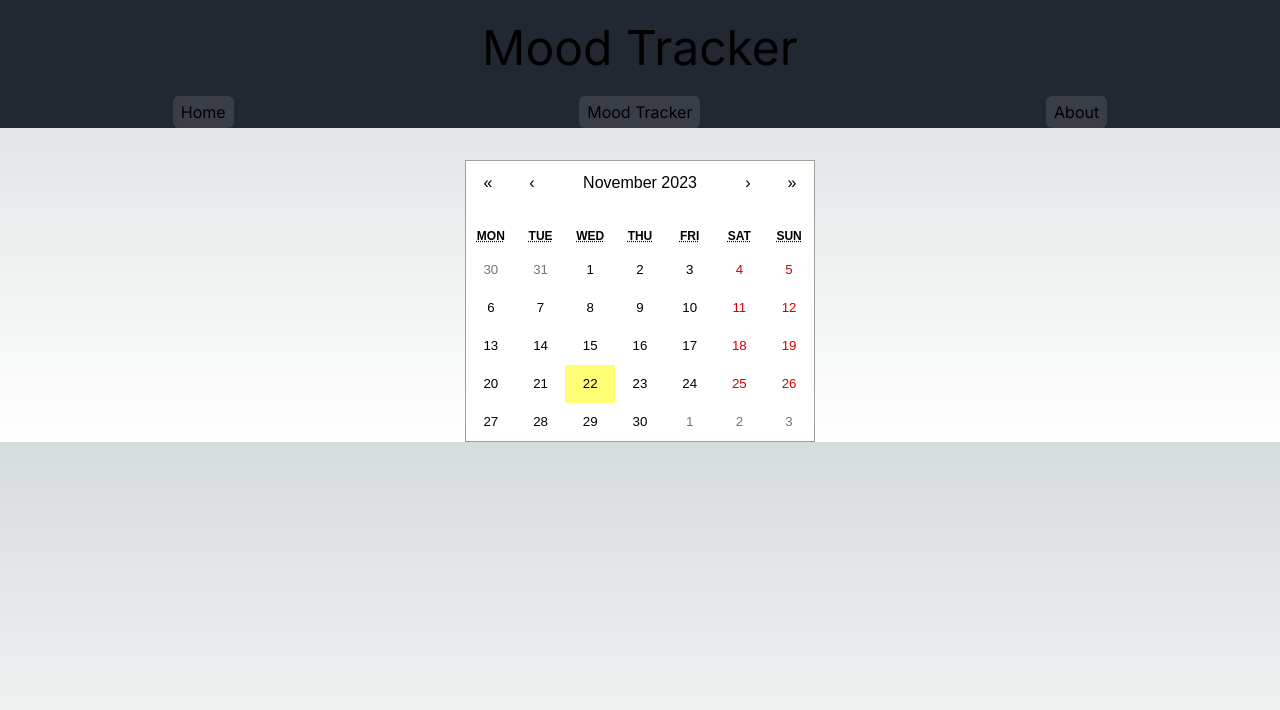
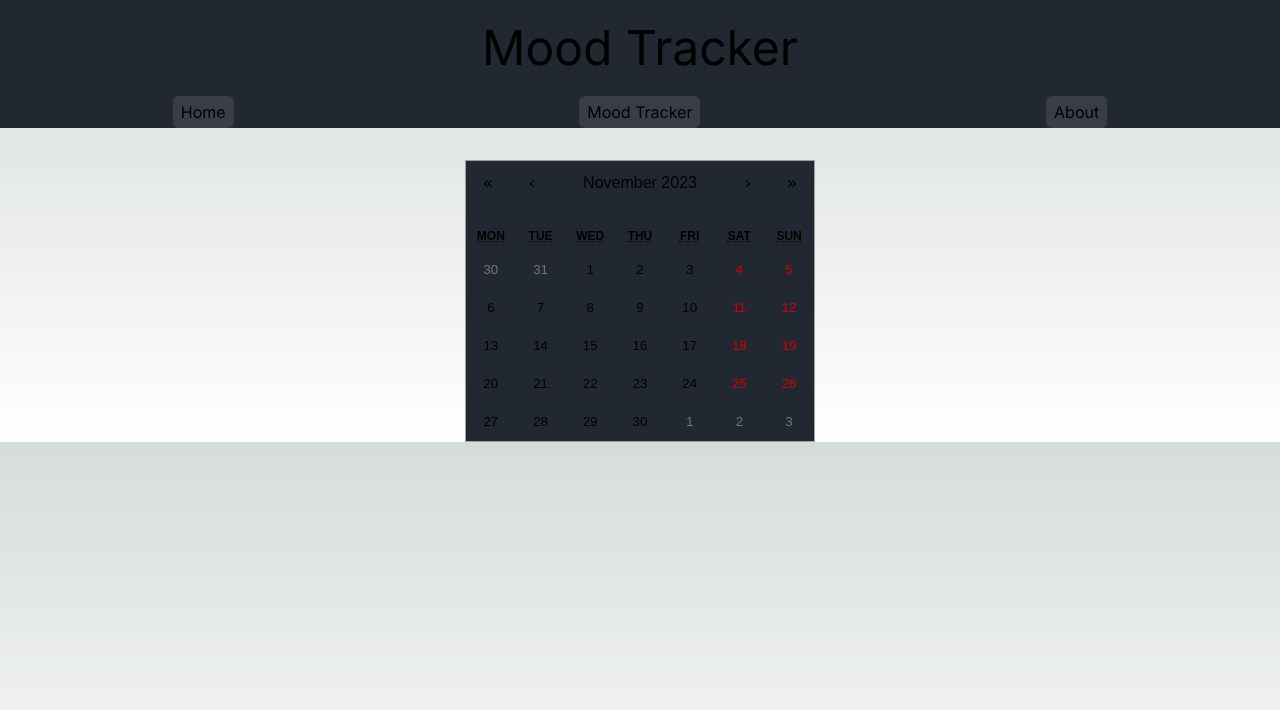
Before and after one commit to Malkos316/mood-tracker-web-app, a Next.js app: page /trackMood in a window 1280 px wide. Shown: the top 710 px of the page. Built offline with nearby package versions, Linux system fonts and the light colour scheme.

Commit message:
attempt to get color on calendar to work

```diff
--- a/app/components/monthViewCalendar.js
+++ b/app/components/monthViewCalendar.js
@@ -32,7 +32,6 @@ const MonthViewCalendar = () => {
                     onChange={(date) => setSelectedDate(date)}
                     value={selectedDate}
                     tileContent={tileContent}
-                    backgroundColor="#222831"
                 />
             </div>
             {selectedDate && (
--- a/app/globals.css
+++ b/app/globals.css
@@ -24,9 +24,9 @@ body {
 }
 
 .react-calendar {
-  background-color: #222831;
+  background-color: #222831 !important;
 }
 
 .react-calendar__tile {
-  background-color: #222831;
+  background-color: #222831 !important;
 }
```
